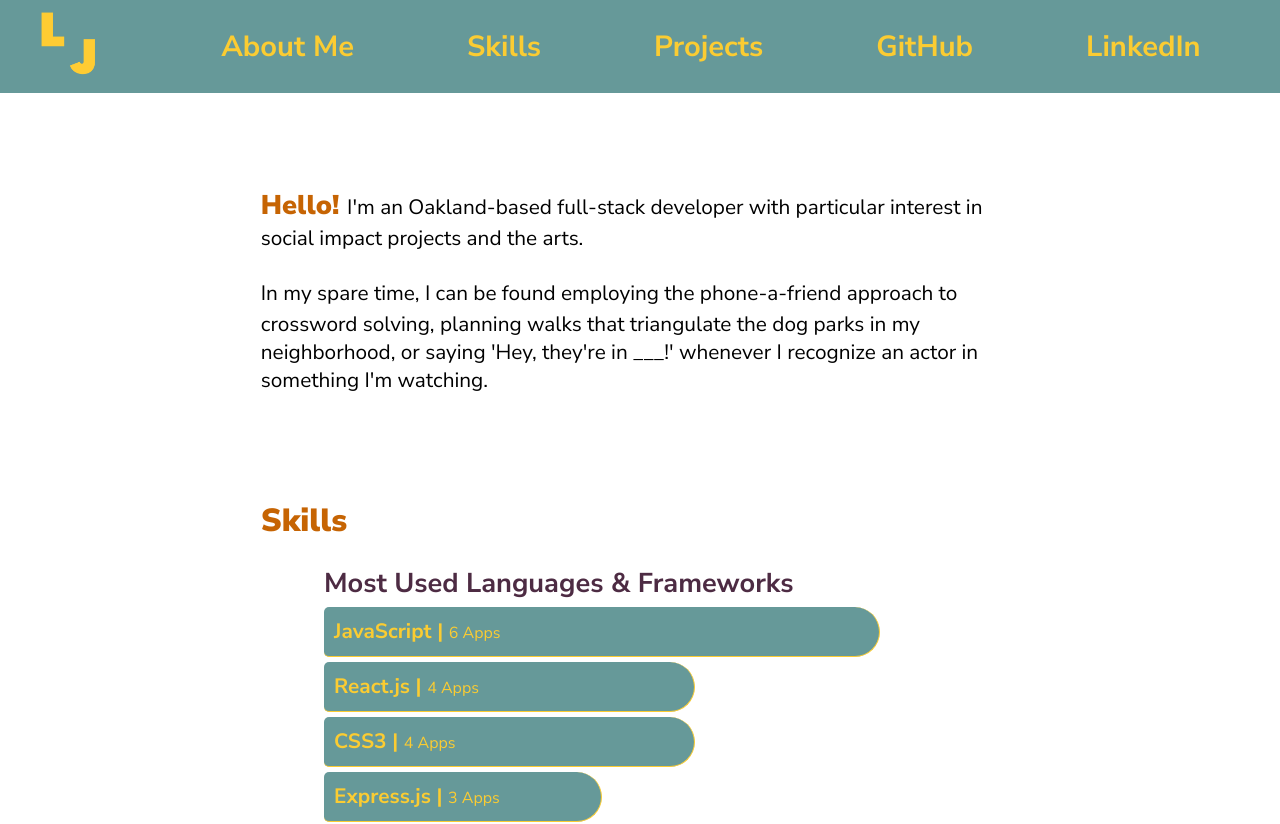
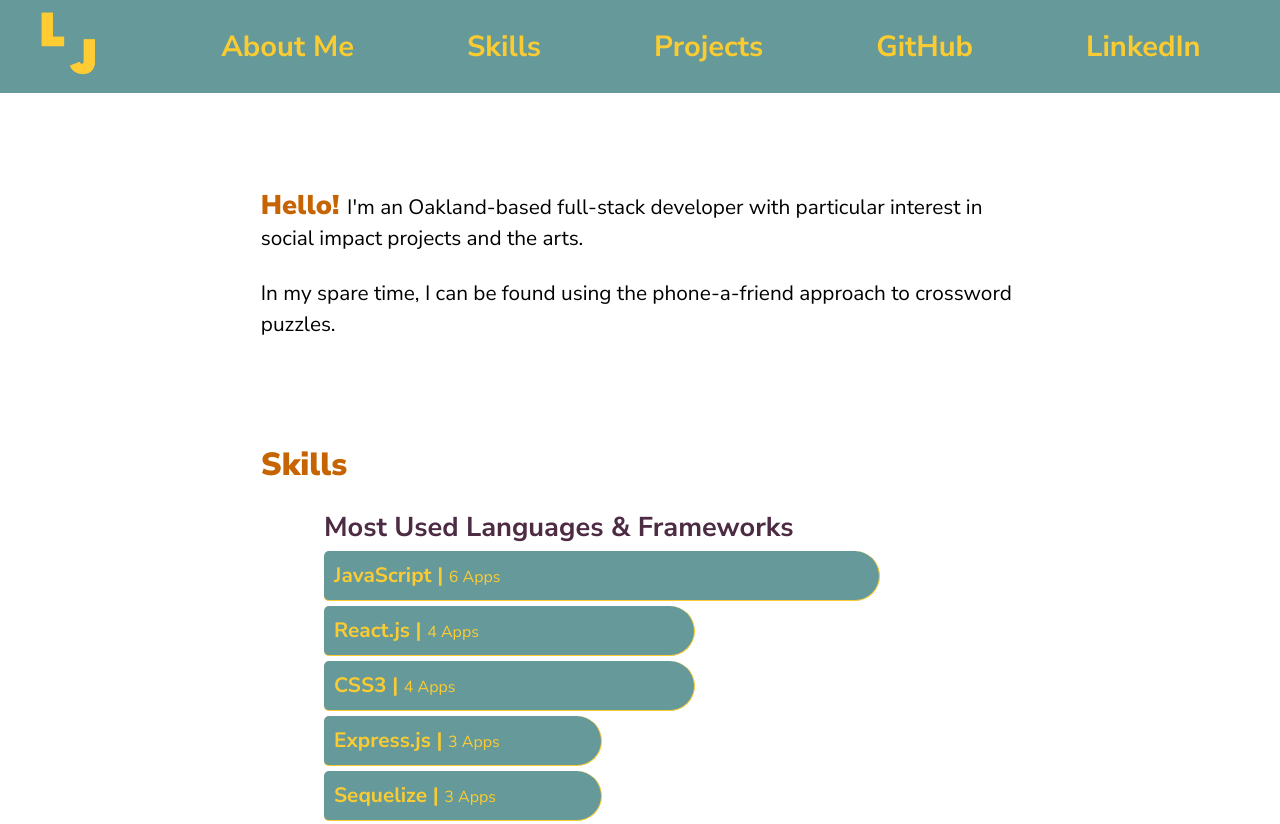
Before and after one commit to LouisaJohnston/Portfolio, a Next.js app: page / in a window 1280 px wide. Shown: the top 824 px of the page. Built offline with nearby package versions, Linux system fonts and the light colour scheme.

Commit message:
formatting

```diff
--- a/pages/index.js
+++ b/pages/index.js
@@ -93,7 +93,7 @@ export default function Index() {
           />
           <IntroParagraph
             paragraph={
-              "In my spare time, I can be found employing the phone-a-friend approach to crossword solving, planning walks that triangulate the dog parks in my neighborhood, or saying 'Hey, they're in ___!' whenever I recognize an actor in something I'm watching."
+              "In my spare time, I can be found using the phone-a-friend approach to crossword puzzles."
             }
           />
         </div>
```
